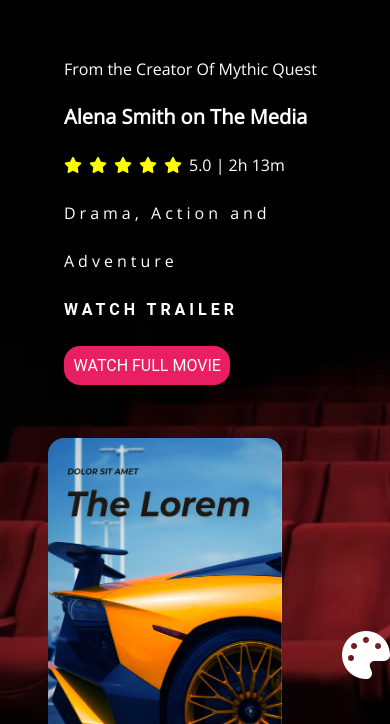
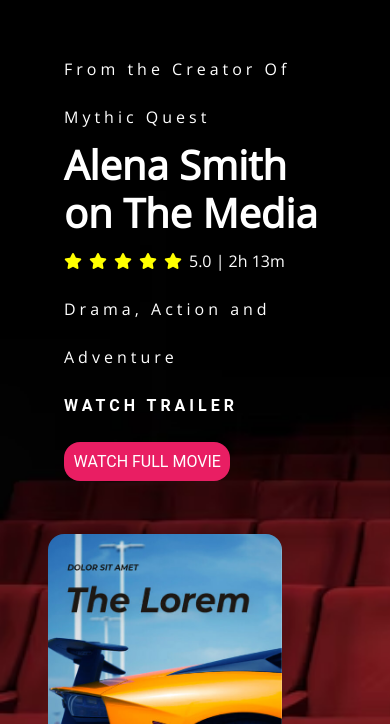
Before and after one commit to Govamarket/Team, a plain HTML site: page index.html in a window 390 px wide. Shown: the part 88-812 px from the top of the page. Drawn offline with nearby package versions, Linux system fonts and the light colour scheme.

Commit message:
Intial commit

```diff
--- a/style.css
+++ b/style.css
@@ -186,14 +186,11 @@ ul li a button:hover{
 .row{
     margin-left: 1rem;
 }
-.col1 p{
-    letter-spacing: 0px;
-}
 
 .col2 h2{
     letter-spacing: 0px;
     text-transform: bolder;
-    font-size: 20px;
+    font-size: 40px;
 }
 .col3{
     display: flex;
```
